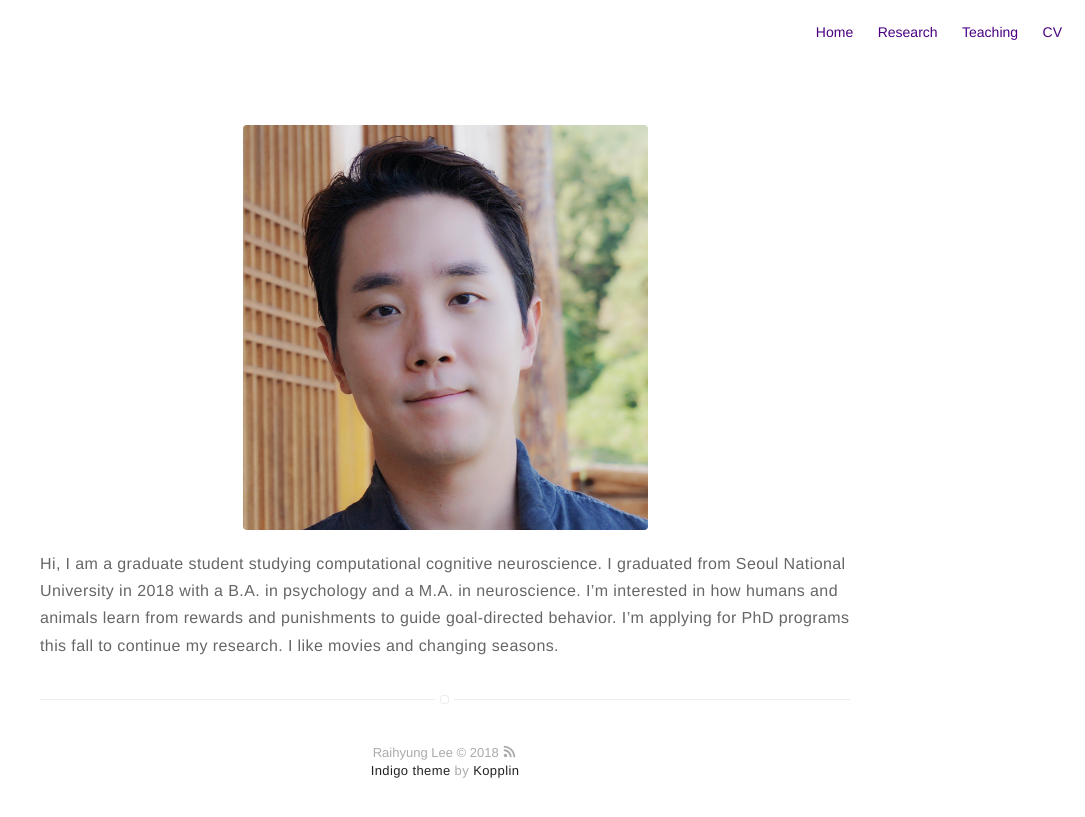
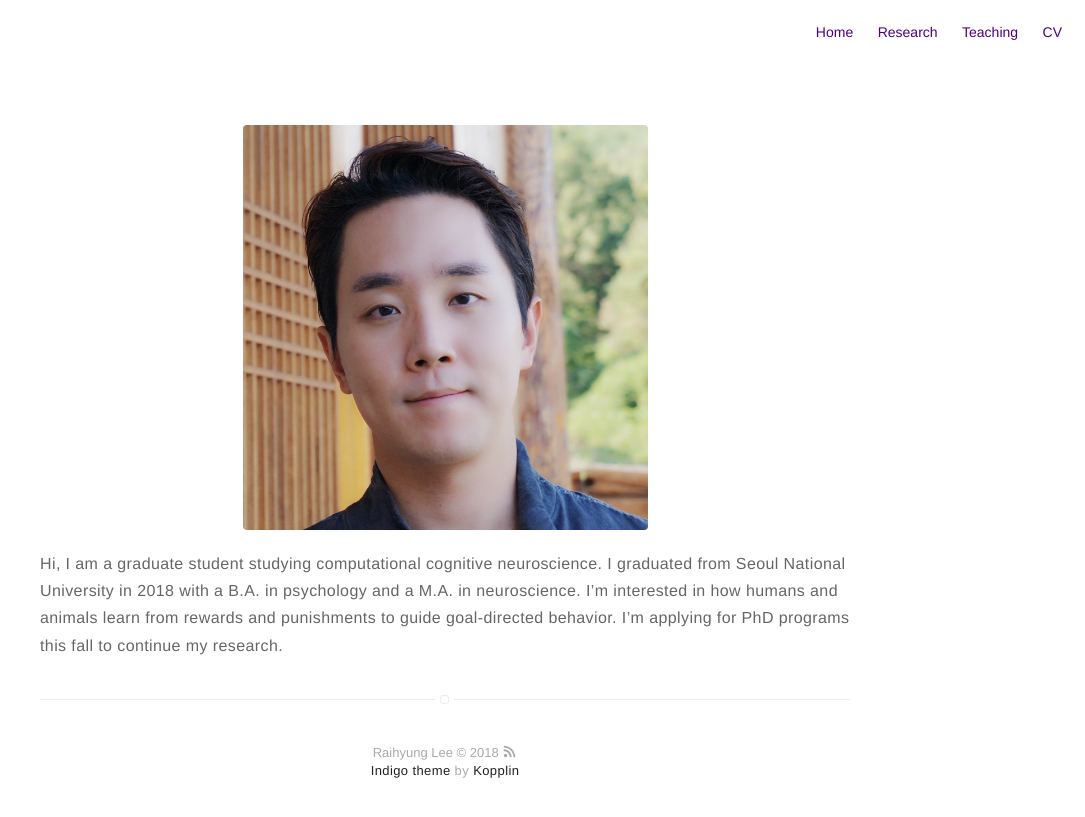
Before and after one commit to RaihyungLee/RaihyungLee.github.io, a Jekyll site: the page built from about.md, in a window 1280 px wide. Shown: the top 817 px of the page, without its empty margins (195-1280 px from the left). Built offline with Jekyll 4.4.1, drawn with Linux system fonts in a browser that asks for light colours.

Commit message:
Update about.md

```diff
--- a/about.md
+++ b/about.md
@@ -4,4 +4,4 @@ layout: page
 ---
 ![Profile Image]({{ site.url }}/{{ site.picture }})
 
-Hi, I am a graduate student studying computational cognitive neuroscience. I graduated from Seoul National University in 2018 with a B.A. in psychology and a M.A. in neuroscience. I’m interested in how humans and animals learn from rewards and punishments to guide goal-directed behavior. I’m applying for PhD programs this fall to continue my research. I like movies and changing seasons.
+Hi, I am a graduate student studying computational cognitive neuroscience. I graduated from Seoul National University in 2018 with a B.A. in psychology and a M.A. in neuroscience. I’m interested in how humans and animals learn from rewards and punishments to guide goal-directed behavior. I’m applying for PhD programs this fall to continue my research.
```
